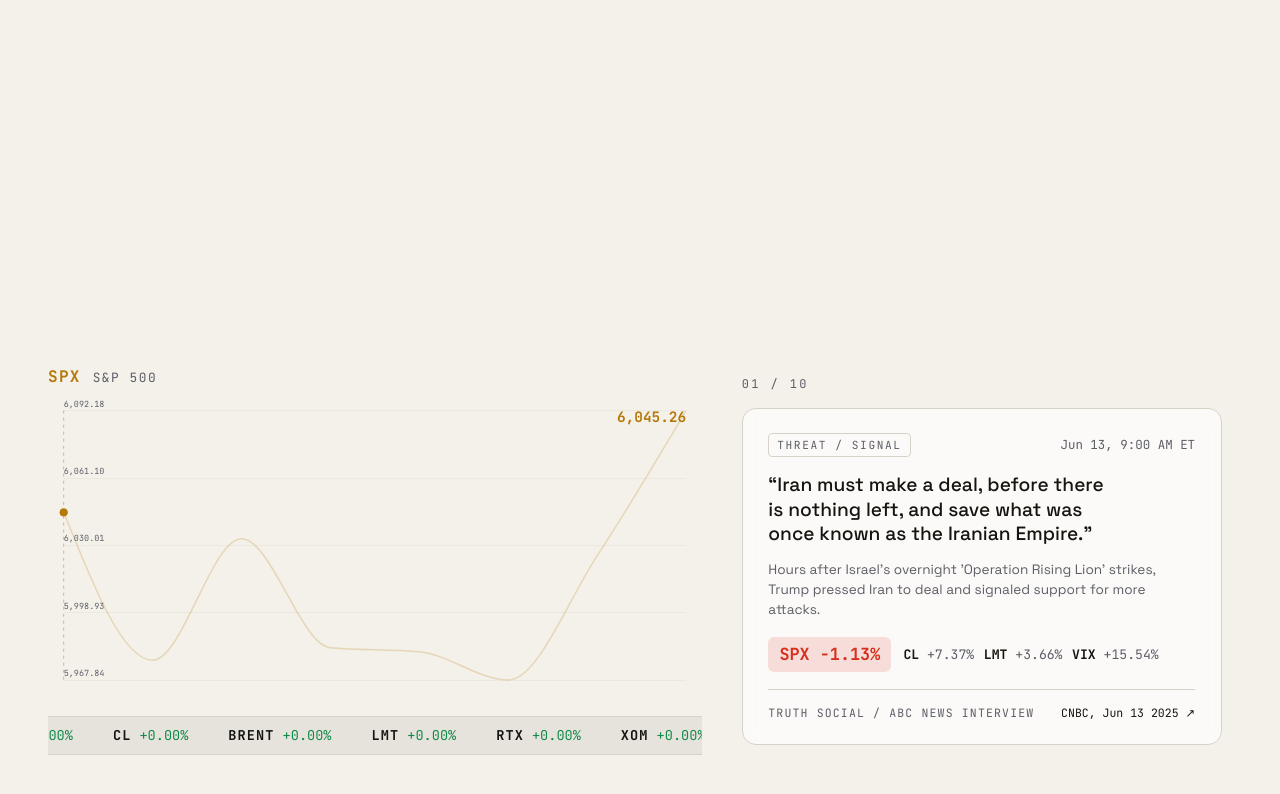
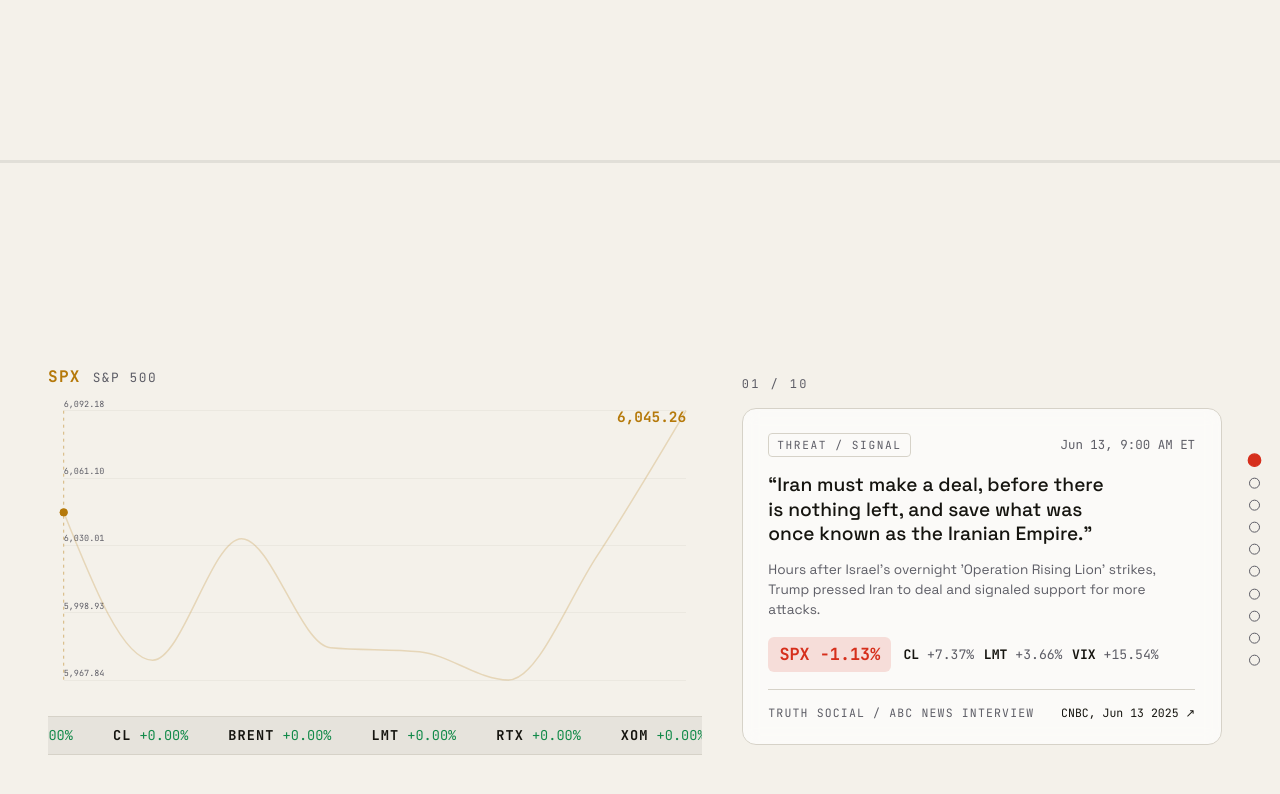
Before and after one commit to andrewli8/truth-and-ticker, a React (Vite) app: page / in a window 1280 px wide. Shown: the part 1213-2007 px from the top of the page. Built offline with nearby package versions, Linux system fonts and the light colour scheme.

Commit message:
feat: scroll progress bar + keyboard-accessible event dot-nav

```diff
--- a/src/App.tsx
+++ b/src/App.tsx
@@ -37,7 +37,7 @@
       <Hero />
       <StatBand markets={markets} />
 
-      <ScrollStage steps={events.length}>
+      <ScrollStage steps={events.length} markers={events.map((e) => e.announcement.summary)}>
         {(progress, step) => {
           const event = events[step]
           const accent = ACCENT[event.announcement.type]
--- a/src/components/ScrollStage.module.css
+++ b/src/components/ScrollStage.module.css
@@ -14,6 +14,63 @@
   justify-content: center;
 }
 
+.progress {
+  position: absolute;
+  top: 0;
+  left: 0;
+  width: 100%;
+  height: 3px;
+  background: color-mix(in srgb, var(--text) 8%, transparent);
+  z-index: 20;
+}
+
+.progressFill {
+  display: block;
+  height: 100%;
+  width: 100%;
+  transform-origin: left center;
+  background: var(--risk);
+}
+
+.dots {
+  position: absolute;
+  right: 1.25rem;
+  top: 50%;
+  transform: translateY(-50%);
+  display: flex;
+  flex-direction: column;
+  gap: 0.7rem;
+  z-index: 20;
+}
+
+.dot {
+  width: 11px;
+  height: 11px;
+  padding: 0;
+  border-radius: 50%;
+  border: 1px solid var(--muted);
+  background: transparent;
+  cursor: pointer;
+  transition: transform 0.2s ease, background 0.2s ease, border-color 0.2s ease;
+}
+
+.dot:hover { border-color: var(--risk); transform: scale(1.2); }
+
+.dotActive {
+  background: var(--risk);
+  border-color: var(--risk);
+  transform: scale(1.25);
+}
+
+.dot:focus-visible {
+  outline: 2px solid var(--risk);
+  outline-offset: 2px;
+}
+
+@media (max-width: 1100px) {
+  .dots { display: none; }
+}
+
 @media (max-width: 768px) {
   .container {
     height: auto !important;
--- a/src/components/ScrollStage.tsx
+++ b/src/components/ScrollStage.tsx
@@ -4,6 +4,7 @@
 import { ScrollTrigger } from 'gsap/ScrollTrigger'
 import Lenis from 'lenis'
 import { useReducedMotion } from '../lib/useReducedMotion'
+import { stepScrollTarget } from '../lib/scroll'
 import styles from './ScrollStage.module.css'
 
 gsap.registerPlugin(ScrollTrigger, useGSAP)
@@ -11,6 +12,8 @@
 interface Props {
   /** Number of discrete narrative steps. */
   steps: number
+  /** Optional labels (one per step) for the jump-nav dots. */
+  markers?: string[]
   /** Render-prop receiving continuous progress (0–1) and the active step index. */
   children: (progress: number, step: number) => ReactNode
 }
@@ -24,7 +27,7 @@
  * exposing a continuous scroll progress. Lenis + ScrollTrigger add smooth scrub;
  * with reduced motion we fall back to a plain scroll listener and no smoothing.
  */
-export function ScrollStage({ steps, children }: Props) {
+export function ScrollStage({ steps, markers, children }: Props) {
   const containerRef = useRef<HTMLDivElement>(null)
   const [progress, setProgress] = useState(0)
   const reduced = useReducedMotion()
@@ -71,9 +74,36 @@
 
   const step = Math.min(steps - 1, Math.floor(progress * steps))
 
+  const jumpTo = (i: number) => {
+    const el = containerRef.current
+    if (!el) return
+    const offsetTop = el.getBoundingClientRect().top + window.scrollY
+    const target = stepScrollTarget(i, steps, offsetTop, el.offsetHeight, window.innerHeight)
+    window.scrollTo({ top: target, behavior: reduced ? 'auto' : 'smooth' })
+  }
+
   return (
     <div ref={containerRef} className={styles.container} style={{ height: `${steps * 100}vh` }}>
-      <div className={styles.sticky}>{children(progress, step)}</div>
+      <div className={styles.sticky}>
+        <div className={styles.progress} aria-hidden="true">
+          <span className={styles.progressFill} style={{ transform: `scaleX(${progress})` }} />
+        </div>
+        {children(progress, step)}
+        {markers && markers.length > 0 && (
+          <nav className={styles.dots} aria-label="Jump to announcement">
+            {markers.map((label, i) => (
+              <button
+                key={i}
+                type="button"
+                className={`${styles.dot} ${i === step ? styles.dotActive : ''}`}
+                aria-label={`Jump to: ${label}`}
+                aria-current={i === step ? 'true' : undefined}
+                onClick={() => jumpTo(i)}
+              />
+            ))}
+          </nav>
+        )}
+      </div>
     </div>
   )
 }
--- /dev/null
+++ b/src/lib/scroll.ts
@@ -0,0 +1,20 @@
+/**
+ * Document scrollY that lands mid-way through step `i` of a pinned stage.
+ *
+ * The stage is pinned while the page scrolls from `offsetTop` (container top at
+ * viewport top) to `offsetTop + containerHeight - innerHeight` (container bottom
+ * at viewport bottom). Progress is linear across that range, so step `i` of
+ * `steps` is centered at p = (i + 0.5) / steps.
+ */
+export function stepScrollTarget(
+  i: number,
+  steps: number,
+  offsetTop: number,
+  containerHeight: number,
+  innerHeight: number,
+): number {
+  if (steps <= 0) return offsetTop
+  const range = Math.max(0, containerHeight - innerHeight)
+  const p = Math.min(1, Math.max(0, (i + 0.5) / steps))
+  return offsetTop + p * range
+}
```
Also changed, not shown: 1 other file (tests, documents, lock files or other folders).
